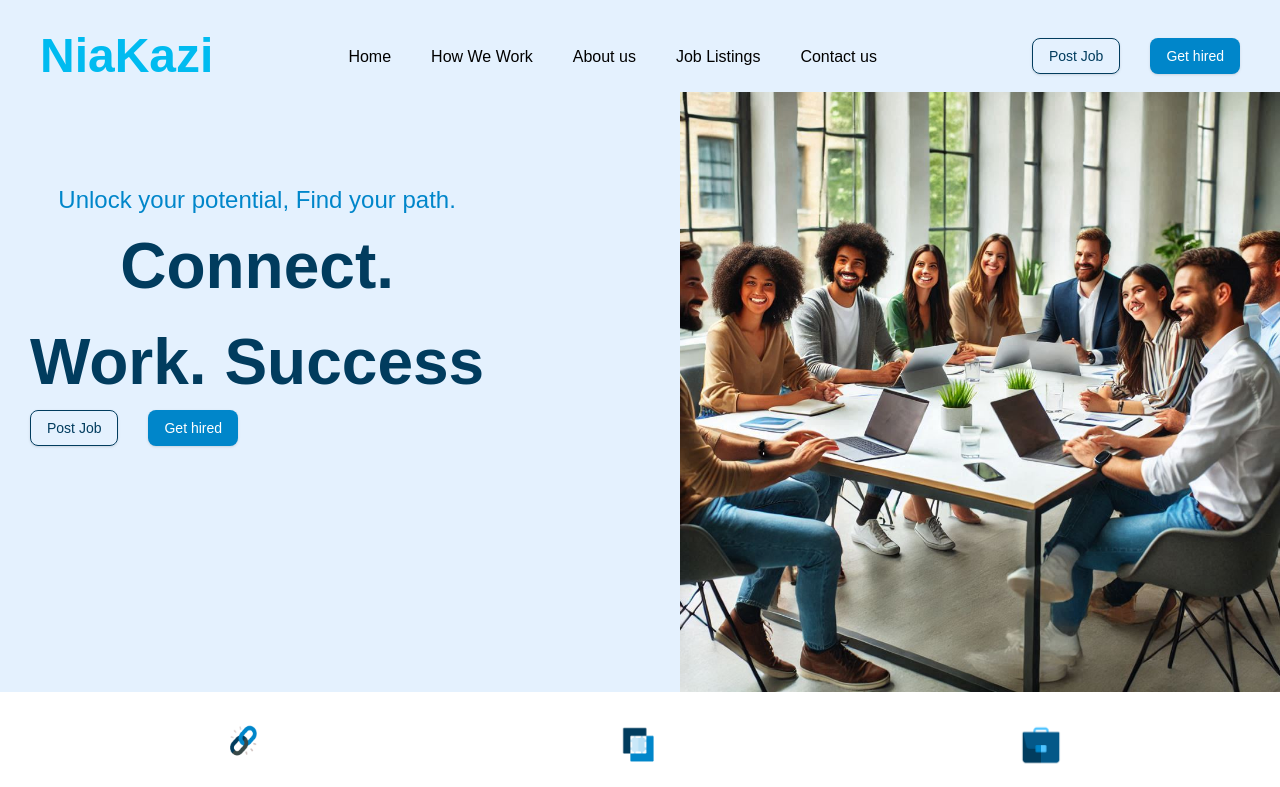
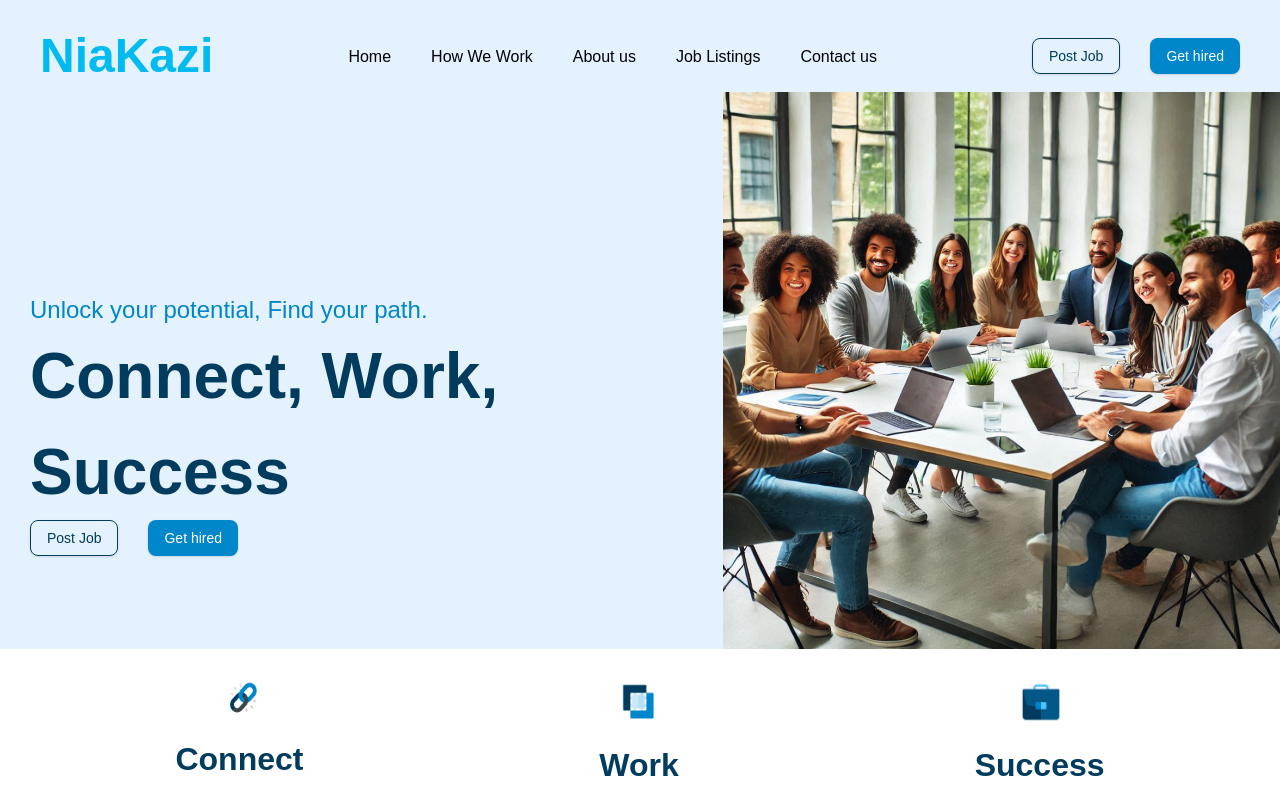
Before and after one commit to oduordaizy/NiaKazi_Mock_Up, a Next.js app: page / in a window 1280 px wide. Shown: the top 787 px of the page. Built offline with nearby package versions, Linux system fonts and the light colour scheme.

Commit message:
Updated the landing page

```diff
--- a/app/globals.css
+++ b/app/globals.css
@@ -202,17 +202,20 @@ body {
 .homeContainers p{
   color:#0086CA;
   font-size: 1.5rem;
+  text-align: left;
+
 }
 
 .homeContainers h1{
   color:#013C5E;
   font-size: 4rem;
   font-weight: bold;
+  text-align: left;
 }
 
 .homeText{
   margin-left: 30px;
-  margin-top: 90px;
+  margin-top: 25vh;
 
 }
 
@@ -291,7 +294,12 @@ video{
 .contact-container{
 
   margin: 0 auto;
-  padding: 20px;
+
+}
+
+.find-us{
+  display: grid;
+  grid-template-columns: 40% 60%;
 }
 
 .contact-container h1{
@@ -353,7 +361,10 @@ input, textarea, select{
   text-align: left;
 }
 
+.contact-methods, .location{
+  background: white;
 
+}
 
 /*********Contact Us Page END *************/
 
--- a/app/page.js
+++ b/app/page.js
@@ -18,7 +18,7 @@ export function Home() {
           <div className="homeContainers">
             <div className="homeText">
               <p>Unlock your potential, Find your path.</p>
-              <h1>Connect.<br></br> Work. Success</h1>
+              <h1>Connect, Work, Success</h1>
 
               <div className="loginbtns">
               <Link href = "./recruiter/login"><Button id="btn1">Post Job</Button></Link>
--- a/components/login-form.js
+++ b/components/login-form.js
@@ -67,7 +67,7 @@ const LoginForm = () => {
 
     return(
       <div>
-        <h1>Welcome to Daisy Rec</h1>
+        <h1>Welcome to NiaKazi</h1>
         <form id="loginForm" onSubmit={handleSubmit}>
           <div>
             <label htmlFor="email">Email</label>
```
Also changed, not shown: app/contact/page.js (+7 -3 lines), public/bg3_to_edit.png (added), public/contact.png (added).
